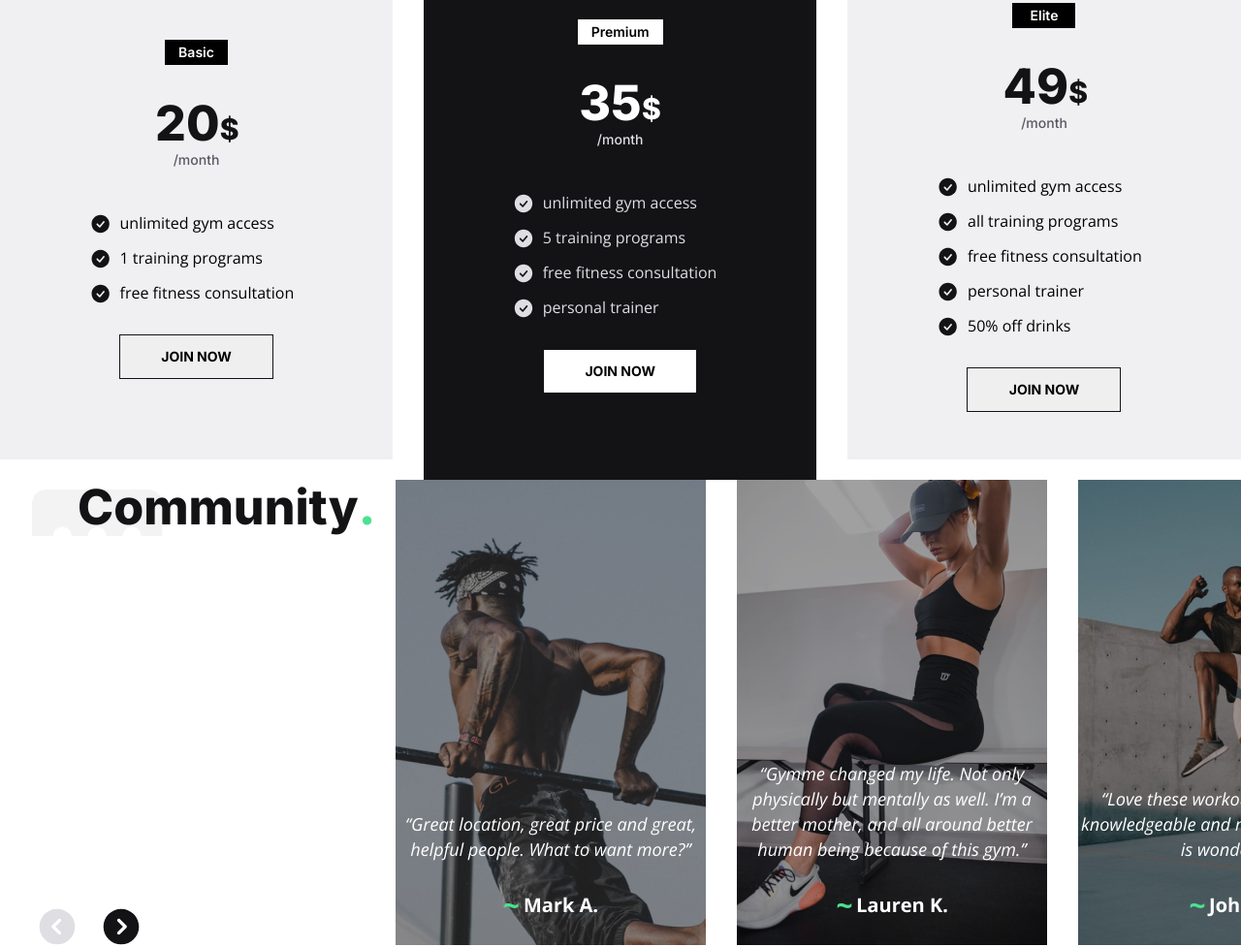
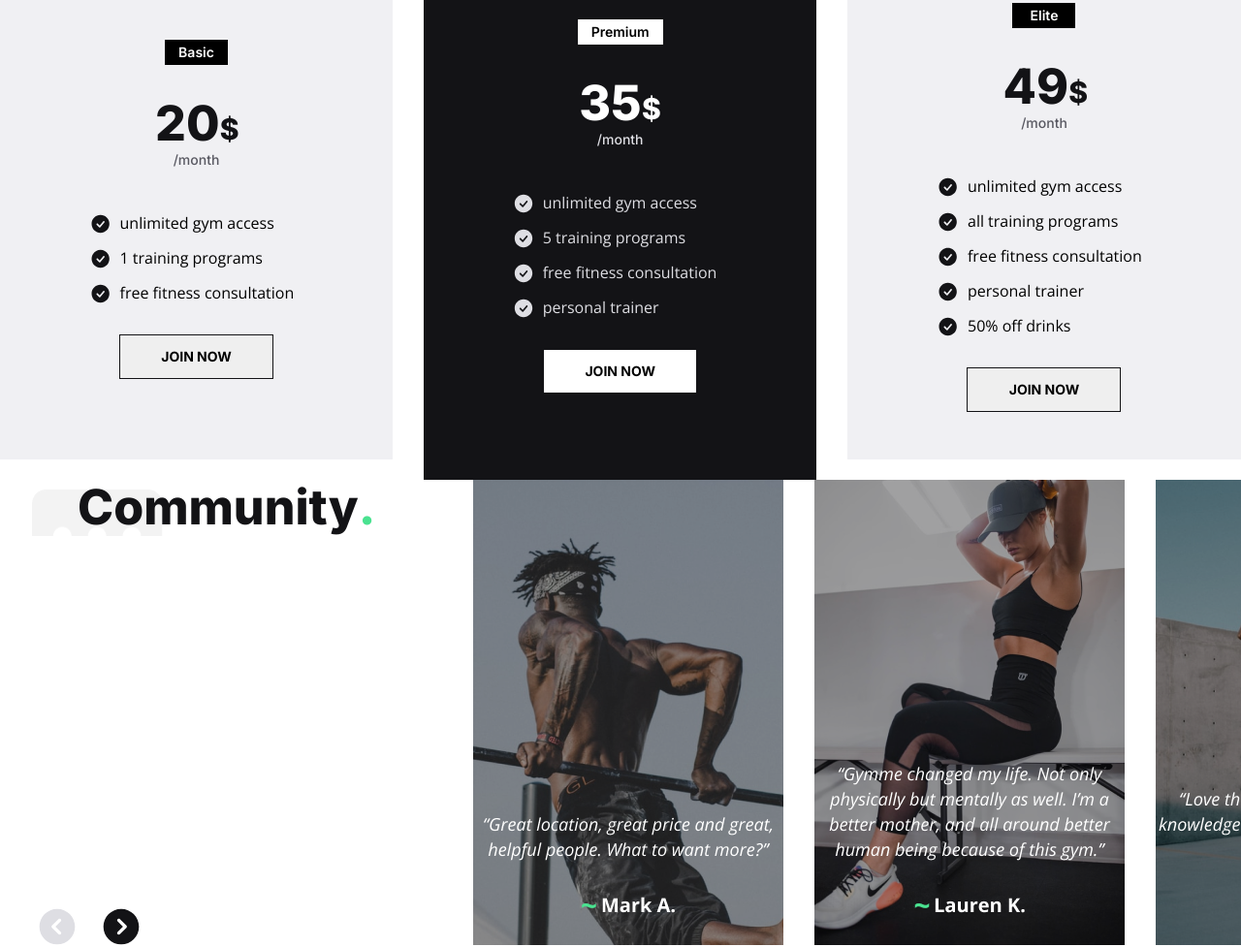
Before and after one commit to NurbekUmirbek/rrrr, a plain HTML site: page index.html in a window 1280 px wide. Shown: the part 2280-3257 px from the top of the page at 97% size. Drawn offline with nearby package versions, Linux system fonts and the light colour scheme.

Commit message:
Update style.css

```diff
--- a/style.css
+++ b/style.css
@@ -513,3 +513,6 @@ color: #000;
   .qq{
       height: 480px;
   }
+  .product-community{
+      margin-left: 80px;
+  }
```
